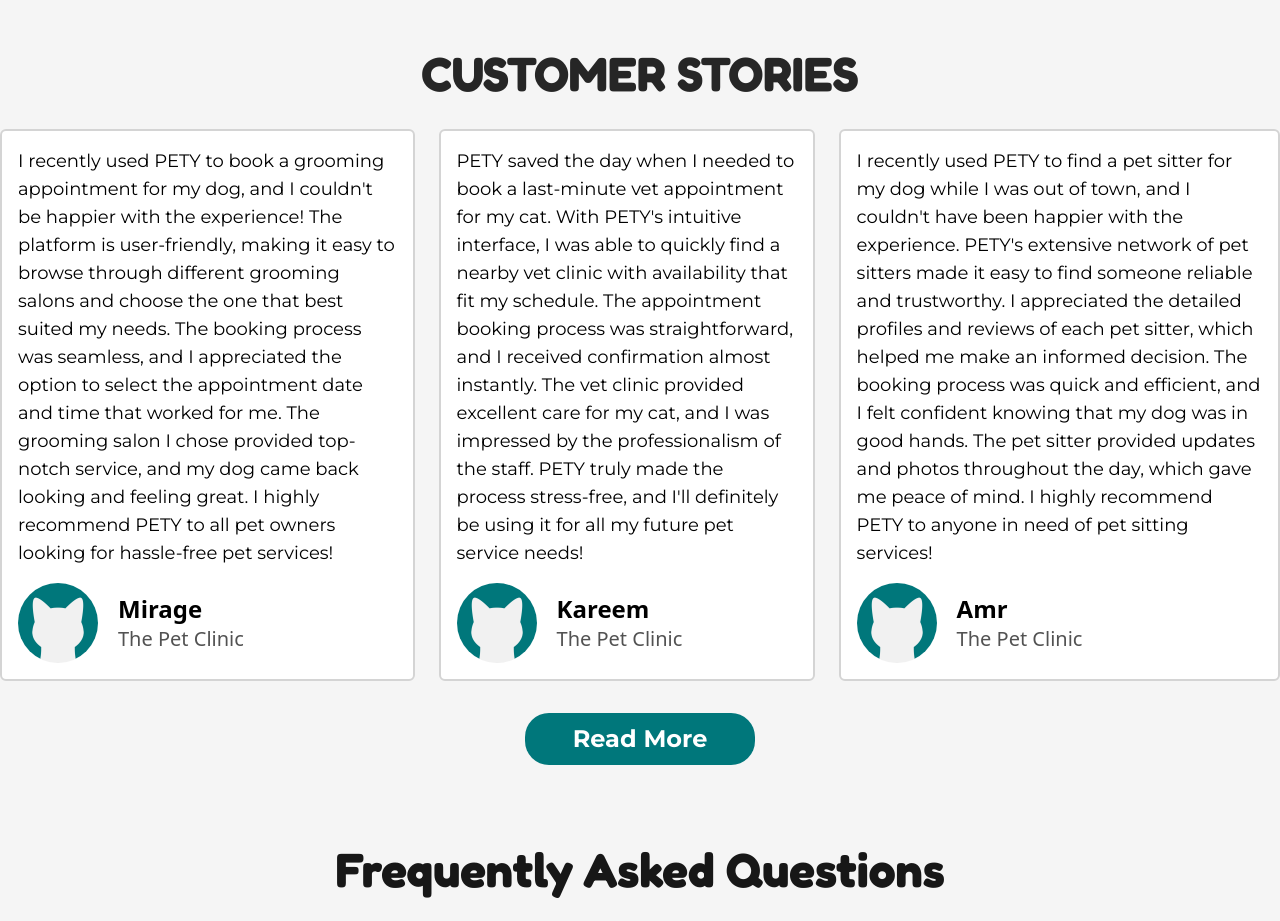
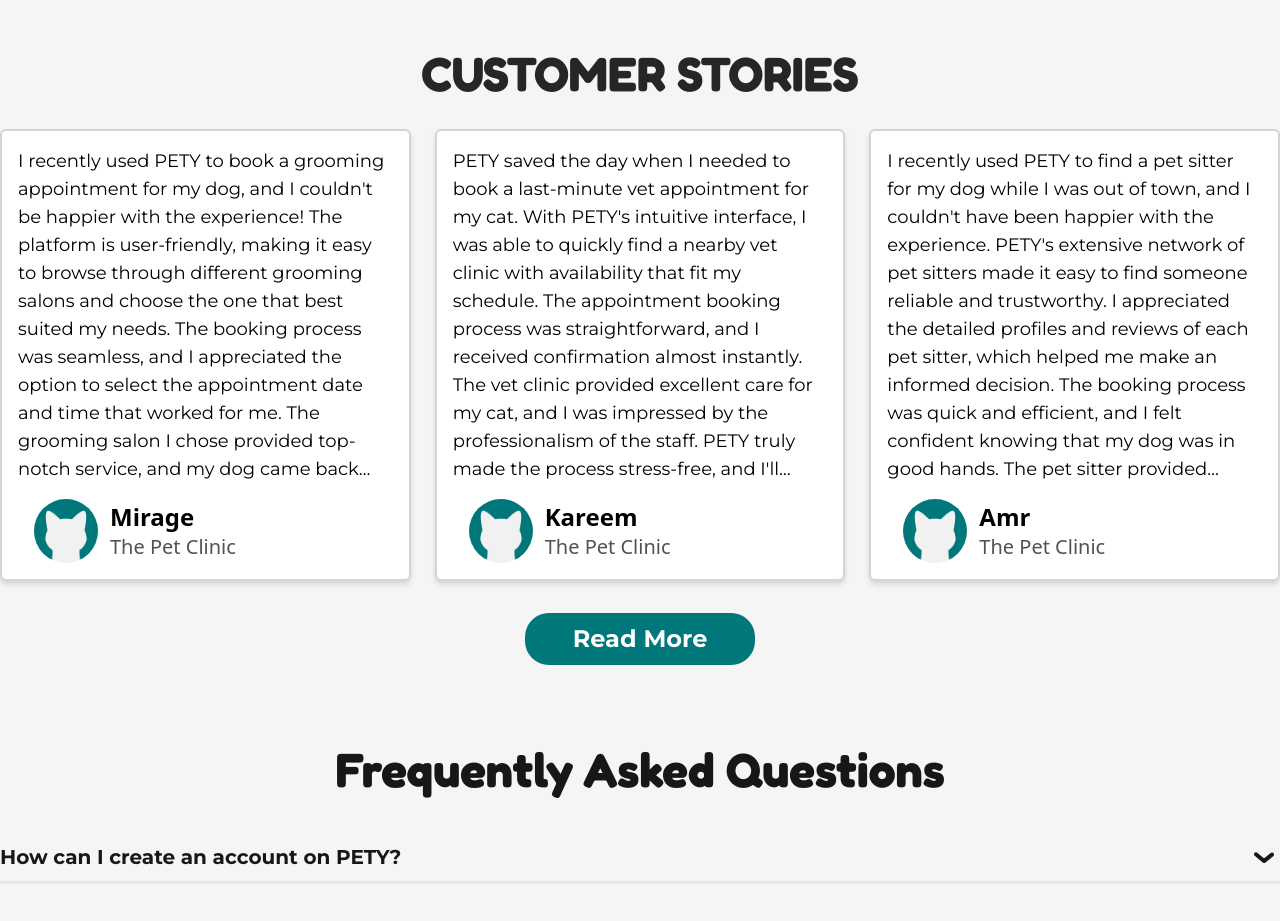
Before and after one commit to AhmedZahran15/Pety---Pet-Care, a React (Vite) app: page / in a window 1280 px wide. Shown: the part 1840-2761 px from the top of the page. Built offline with nearby package versions, Linux system fonts and the light colour scheme; no server answers; what react-geocode would draw is missing.

Commit message:
refactor: Update styling

```diff
--- a/src/Pages/HomePage/CustomerStory.jsx
+++ b/src/Pages/HomePage/CustomerStory.jsx
@@ -1,17 +1,17 @@
 import PropTypes from "prop-types";
 function CustomerStory({ text, name, title, image }) {
   return (
-    <section className="flex flex-col gap-y-4 rounded-md border-2 border-neutral-300 bg-white p-4">
-      <div className="font-['Montserrat'] text-lg">
+    <section className="flex basis-1/3 flex-col gap-y-4 rounded-md border-2 border-neutral-300 bg-white p-4 shadow-md shadow-neutral-300">
+      <div className="line-clamp-[12] font-['Montserrat'] text-lg">
         {text
           ? text
           : "Lorem ipsum dolor sit amet consectetur adipisicing elit. Quisquam dolorum sequi, distinctio quae vitae beatae quasi animi sit. Cupiditate laboriosam atque nisi sunt velit! Architecto id nihil dolores asperiores nisi!distinctio quae vitae beatae quasi animi sit. Cupiditate laboriosam atque nisi sunt velit! Architecto id nihil dolores asperiores nisi!"}
       </div>
-      <div className="flex items-center justify-start gap-5">
-        <img className="h-20 rounded-full" src={image} />
-        <div>
-          <span className="block text-2xl font-semibold">{name}</span>
-          <span className="font-['Product Sans Light'] whitespace-pre text-xl text-neutral-600">
+      <div className="flex items-center justify-start gap-3 px-4">
+        <img className="h-16 rounded-full" src={image} />
+        <div className="flex flex-col gap-0">
+          <span className="text-2xl font-semibold">{name}</span>
+          <span className="whitespace-pre font-sans text-xl text-neutral-600">
             {title}
           </span>
         </div>
```
